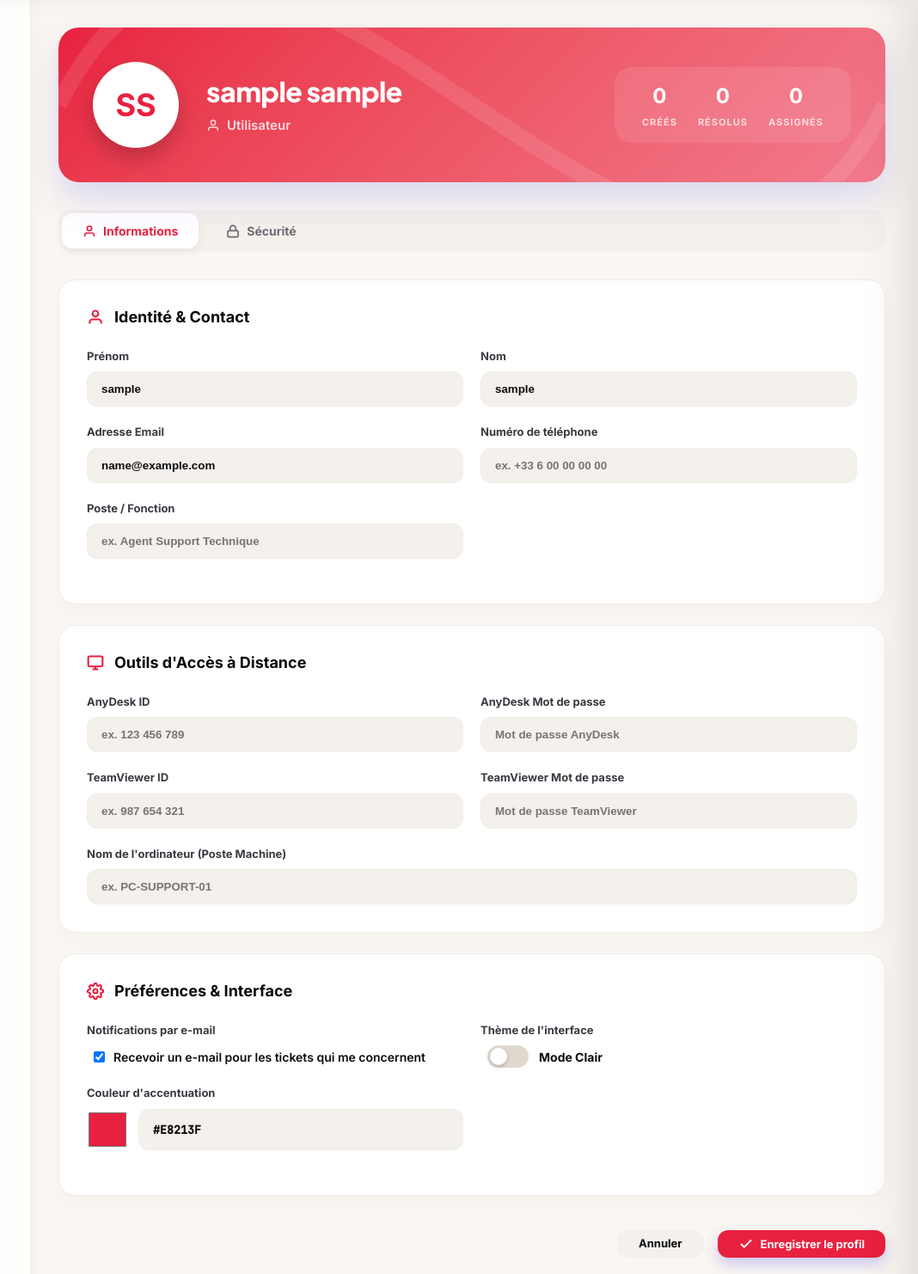
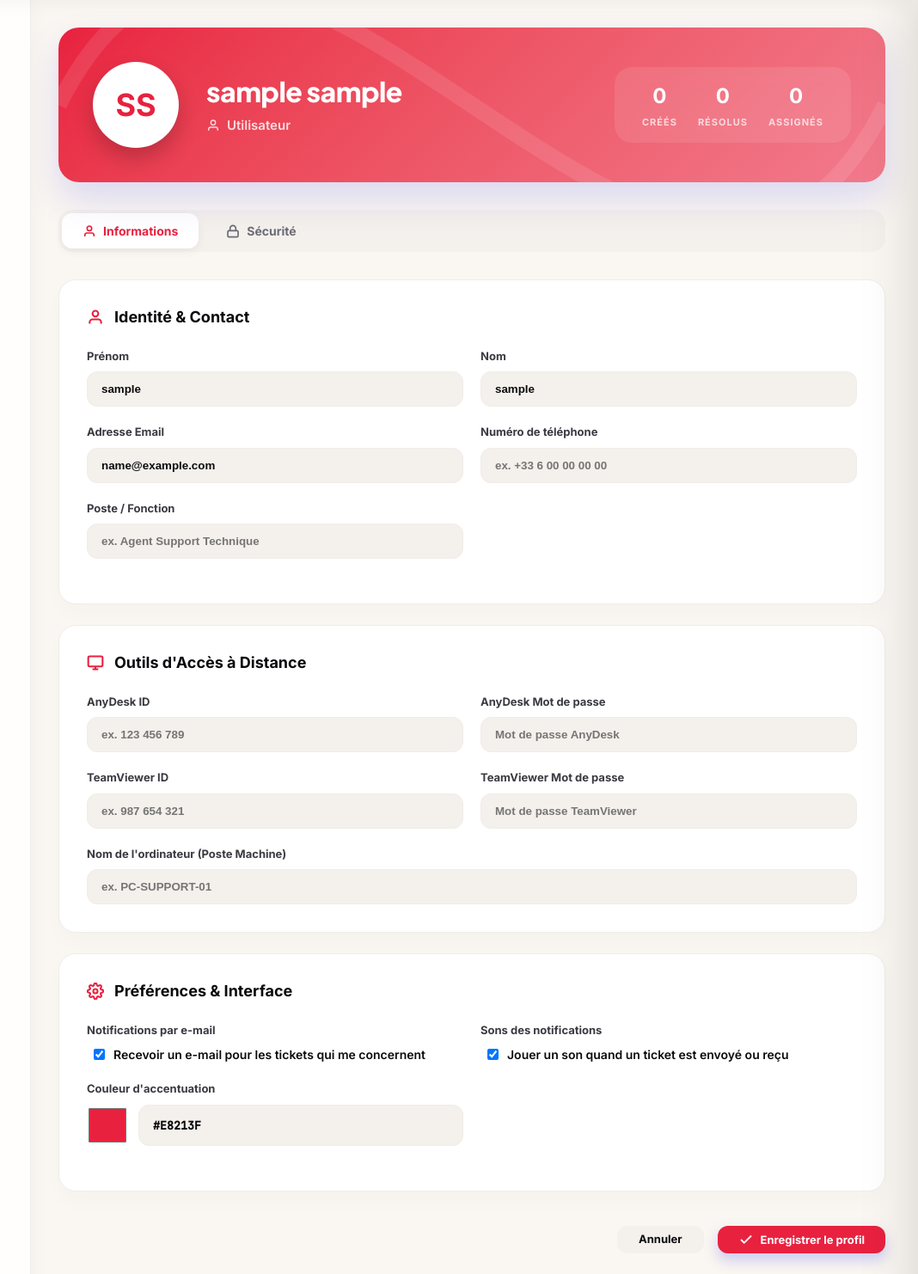
Before and after one commit to Abdelli-Hassen/CosmiCenter, a Flask app: page /parametres/profil in a window 1280 px wide. Shown: the part 56-1538 px from the top of the page at 86% size, without its empty margins (212-1280 px from the left). Run offline with Flask 3, Linux system fonts and the light colour scheme; the visitor is signed in with stand-in values (Sample User, id 1); data comes from the database, SQL or seed files in the repository; data that the repository does not hold is empty; parts of the project's set-up code (start-up, migrations or seed data) failed here and were passed over.

Commit message:
Profile: notification sounds preference, theme toggle removed from profile (v2.8.3)

```diff
--- a/config.py
+++ b/config.py
@@ -79,7 +79,7 @@ class Config:
 
     # Application
     APP_NAME = 'CosmiCenter'
-    APP_VERSION = '2.8.2'
+    APP_VERSION = '2.8.3'
     SUPPORT_EMAIL = os.getenv('SUPPORT_EMAIL', 'support@example.com')
 
     # Langues disponibles
--- a/models.py
+++ b/models.py
@@ -113,6 +113,8 @@ class Utilisateur(UserMixin, db.Model):
     couleur = db.Column(db.String(20), default='#E8213F')
     notifications_email = db.Column(db.Boolean, default=True)
     notifications_push = db.Column(db.Boolean, default=True)
+    # Sons « ticket envoyé » / « ticket reçu » : désactivés = aucun son pour cet utilisateur
+    sons_actifs = db.Column(db.Boolean, nullable=False, default=True, server_default='true')
 
     # État
     actif = db.Column(db.Boolean, default=True)
--- a/routes/parametres.py
+++ b/routes/parametres.py
@@ -80,8 +80,8 @@ def modifier_profil():
     teamviewer_password = request.form.get('teamviewer_password', '').strip()
     poste_machine = request.form.get('poste_machine', '').strip()
 
-    theme_str = 'dark' if request.form.get('theme_sombre') == 'on' else 'light'
     notifications_email = request.form.get('notifications_email') == 'on'
+    sons_actifs = request.form.get('sons_actifs') == 'on'
     couleur = request.form.get('couleur', '').strip()
 
     if not all([nom, prenom, email]):
@@ -129,8 +129,9 @@ def modifier_profil():
     current_user.teamviewer_password = teamviewer_password[:100] or None
     current_user.poste_machine = poste_machine[:100] or None
 
-    current_user.theme = theme_str
+    # Le thème clair/sombre se change avec le bouton de l'en-tête (cookie) : le profil n'y touche plus.
     current_user.notifications_email = notifications_email
+    current_user.sons_actifs = sons_actifs
     if couleur:
         current_user.couleur = couleur
 
@@ -140,9 +141,7 @@ def modifier_profil():
             remove_upload(old_photo)
         flash('Profil modifié avec succès!', 'success')
 
-        resp = redirect(url_for('parametres.profil'))
-        resp.set_cookie('chub_theme', theme_str, max_age=31536000, path='/', samesite='Lax')
-        return resp
+        return redirect(url_for('parametres.profil'))
 
     except Exception as e:
         db.session.rollback()
--- a/static/js/sounds.js
+++ b/static/js/sounds.js
@@ -106,8 +106,14 @@
     todo.forEach(function (p) { play(p.name); });
   }
 
+  // Préférence du profil (« Sons des notifications ») : désactivée = aucun son, jamais mis en attente
+  function enabled() {
+    var m = document.querySelector('meta[name="chub-sound"]');
+    return !m || m.getAttribute('content') !== '0';
+  }
+
   function play(name, waited) {
-    if (!FILES[name]) return;
+    if (!FILES[name] || !enabled()) return;
     var c = ensureContext();
     // Son demandé pendant le décodage (ex. toast affiché dès l'ouverture de la page) : on attend la fin
     // au lieu de lancer l'élément <audio> qui, lui, coupe le début.
--- a/templates/base.html
+++ b/templates/base.html
@@ -5,6 +5,7 @@
   <meta name="viewport" content="width=device-width, initial-scale=1.0">
   <meta name="description" content="{{ app_name }} — Plateforme de service d'assistance">
   <meta name="csrf-token" content="{{ csrf_token() }}">
+  <meta name="chub-sound" content="{{ '0' if current_user.is_authenticated and not current_user.sons_actifs else '1' }}">
   <script src="{{ url_for('static', filename='js/csrf.js') }}?v=1"></script>
   <script src="{{ url_for('static', filename='js/confirm.js') }}?v=1" defer></script>
   <script src="{{ url_for('static', filename='js/attachments.js') }}?v=1" defer></script>
@@ -409,7 +410,7 @@
   <script src="{{ url_for('static', filename='js/app.js') }}?v=103"></script>
   <script src="{{ url_for('static', filename='js/mobile.js') }}?v=1"></script>
   <script src="{{ url_for('static', filename='js/theme.js') }}?v=105"></script>
-  <script src="{{ url_for('static', filename='js/sounds.js') }}?v=1"></script>
+  <script src="{{ url_for('static', filename='js/sounds.js') }}?v=2"></script>
   <script src="{{ url_for('static', filename='js/notifications.js') }}?v=104"></script>
   <script src="{{ url_for('static', filename='js/command-palette.js') }}?v=102"></script>
   <script src="{{ url_for('static', filename='js/keyboard.js') }}?v=102"></script>
--- a/templates/parametres/profil.html
+++ b/templates/parametres/profil.html
@@ -276,15 +276,11 @@
         </div>
 
         <div class="form-group" style="display:flex; flex-direction:column; gap:8px;">
-          <label style="font-size:13px; font-weight:700; color:var(--text-secondary);">Thème de l'interface</label>
+          <label style="font-size:13px; font-weight:700; color:var(--text-secondary);">Sons des notifications</label>
           <div style="display:flex; align-items:center; height:100%; padding:0 8px;">
-            <label style="display:flex; align-items:center; gap:12px; cursor:pointer;">
-              <input type="checkbox" name="theme_sombre" id="themeToggle" style="display:none;"
-                     {% if request.form.get('theme_sombre') or current_user.theme == 'dark' %}checked{% endif %}>
-              <div id="themeTrack" style="position:relative; width:48px; height:26px; border-radius:13px; background:var(--surface-4); transition:background 0.3s;">
-                <div id="themeThumb" style="position:absolute; top:3px; left:3px; width:20px; height:20px; border-radius:50%; background:#fff; transition:left 0.3s cubic-bezier(0.34, 1.56, 0.64, 1); box-shadow:0 2px 5px rgba(0,0,0,0.2);"></div>
-              </div>
-              <span id="themeLabel" style="font-size:14px; font-weight:700; color:var(--text-primary);">Mode Clair</span>
+            <label style="display:flex; align-items:center; gap:10px; cursor:pointer; font-size:14px; font-weight:600; color:var(--text-primary);">
+              <input type="checkbox" name="sons_actifs" {% if current_user.sons_actifs %}checked{% endif %}>
+              Jouer un son quand un ticket est envoyé ou reçu
             </label>
           </div>
         </div>
@@ -318,37 +314,6 @@
 {% block extra_scripts %}
 <script>
 document.addEventListener('DOMContentLoaded', function() {
-  const toggle = document.getElementById('themeToggle');
-  const track = document.getElementById('themeTrack');
-  const thumb = document.getElementById('themeThumb');
-  const label = document.getElementById('themeLabel');
-
-  function updateThemeUI() {
-    if (toggle.checked) {
-      track.style.background = 'var(--brand)';
-      thumb.style.left = '25px';
-      label.textContent = 'Mode Sombre';
-    } else {
-      track.style.background = 'var(--surface-4)';
-      thumb.style.left = '3px';
-      label.textContent = 'Mode Clair';
-    }
-  }
-
-  updateThemeUI();
-
-  toggle.addEventListener('change', function() {
-    updateThemeUI();
-    // Use the site's built-in theme manager to sync everything properly
-    if (window.CHUB && window.CHUB.theme) {
-      if(toggle.checked) {
-        window.CHUB.theme.set('dark');
-      } else {
-        window.CHUB.theme.set('light');
-      }
-    }
-  });
-
   const couleurInput = document.getElementById('couleur');
   const couleurHex = document.getElementById('couleurHex');
   if (couleurInput && couleurHex) {
--- a/templates/utilisateurs/detail.html
+++ b/templates/utilisateurs/detail.html
@@ -1284,7 +1284,7 @@
             <span class="user-prop-label">Préférences</span>
           </div>
           <div class="user-prop-val">
-            <span style="font-size:12px; color:var(--text-secondary);">Langue : <strong>{{ utilisateur.langue|upper if utilisateur.langue else 'FR' }}</strong> • Thème : <strong>{{ utilisateur.theme|capitalize if utilisateur.theme else 'Système' }}</strong></span>
+            <span style="font-size:12px; color:var(--text-secondary);">Langue : <strong>{{ utilisateur.langue|upper if utilisateur.langue else 'FR' }}</strong> • Sons : <strong>{{ 'Activés' if utilisateur.sons_actifs else 'Désactivés' }}</strong></span>
           </div>
         </div>
 
--- a/utils/schema.py
+++ b/utils/schema.py
@@ -14,6 +14,7 @@ STATEMENTS = [
     "ALTER TABLE utilisateurs ADD COLUMN IF NOT EXISTS date_verrouillage TIMESTAMP",
     "ALTER TABLE utilisateurs ADD COLUMN IF NOT EXISTS session_version INTEGER NOT NULL DEFAULT 0",
     "ALTER TABLE utilisateurs ADD COLUMN IF NOT EXISTS pdv_extra_ids TEXT",
+    "ALTER TABLE utilisateurs ADD COLUMN IF NOT EXISTS sons_actifs BOOLEAN NOT NULL DEFAULT TRUE",
     "ALTER TABLE pieces_jointes ADD COLUMN IF NOT EXISTS commentaire_id VARCHAR(36) "
     "REFERENCES commentaires(id) ON DELETE CASCADE",
     # Messagerie : fichier joint à un message (nom d'origine, nom stocké, type, taille)
```
Also changed, not shown: FONCTIONNALITES.md (+1 -1 lines), tests/sound_pref_test.py (added, +79 -0 lines), CHANGELOG.md, README.md, tests/README.md.
